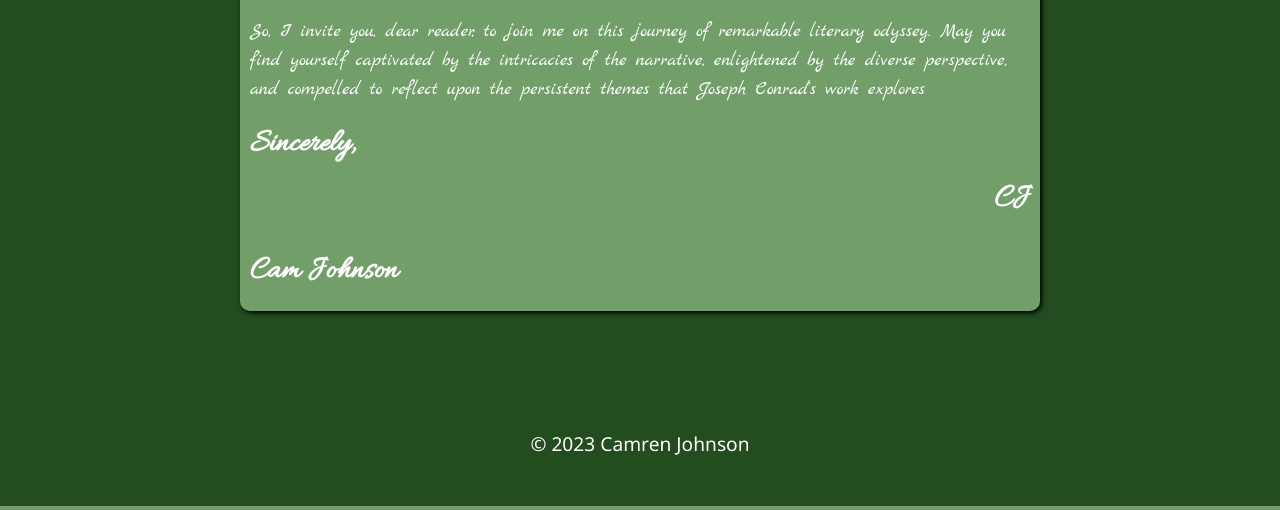
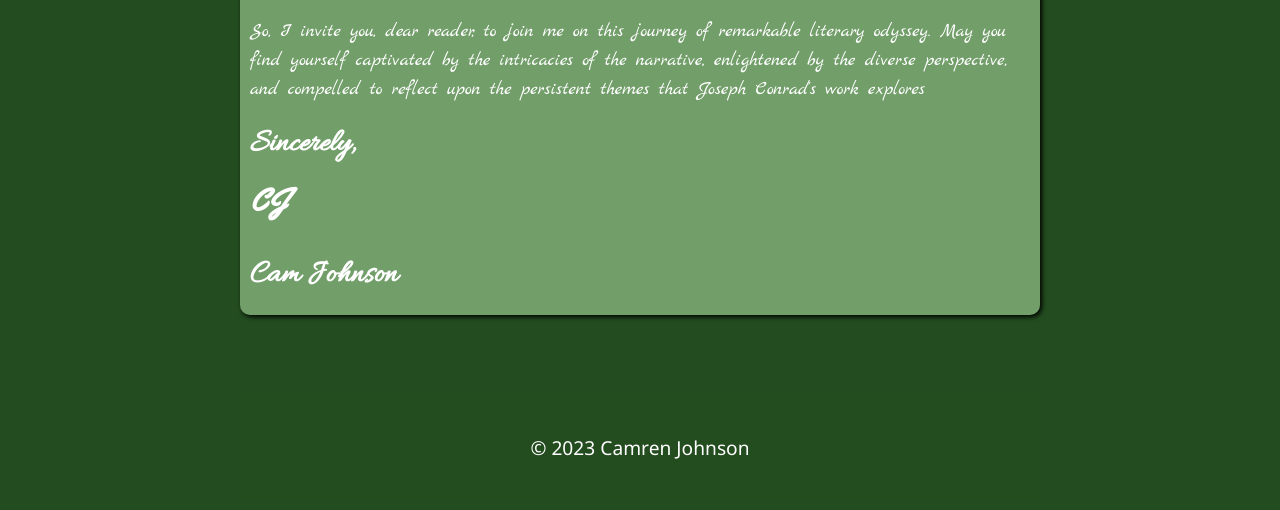
Before and after one commit to cam124/HeartOfDarkness, a Flask app: page / in a window 1280 px wide. Shown: the part 1994-2504 px from the top of the page. Run offline with Flask 2, Linux system fonts and the light colour scheme.

Commit message:
signature font change

```diff
--- a/website/static/jungle.css
+++ b/website/static/jungle.css
@@ -193,10 +193,15 @@ body {
 /* Style the form for signatures */
   .old-timey-signature {
     font-size: 1.5rem;
-    font-family: 'Allura', cursive;
+    font-family: 'Yellowtail', cursive;
     margin-top: 20px;
-    text-align: right;
+    text-align: left;
     }
+
+  @font-face {
+    font-family: 'Yellowtail';
+    src: url(static/Yellowtail.ttf);
+  }
 
 /* Style the form for adding new diary entries */
 .new-entry-form {
```
Also changed, not shown: website/static/Yellowtail.ttf (added).
